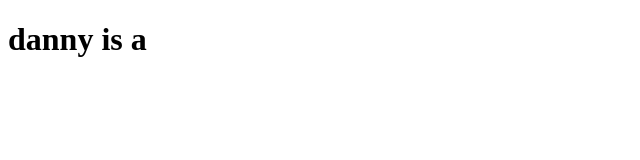
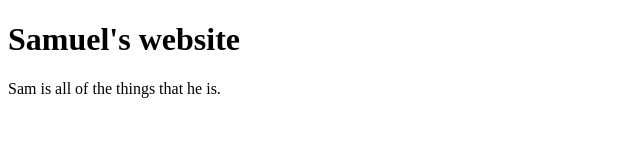
Before and after one commit to samuelmeseret/capstone, a plain HTML site: page index.html in a window 1280 px wide. Shown: the whole page, without its empty margins (0-640 px from the left). Drawn offline with Linux system fonts and the light colour scheme.

Commit message:
added some sh

```diff
--- a/index.html
+++ b/index.html
@@ -6,6 +6,8 @@
     <title>Document</title>
 </head>
 <body>
-    <h1>danny is a </h1>
+    <h1>Samuel's website</h1>
+    <p>Sam is all of the things that he is.</p>
+
 </body>
 </html>
```
